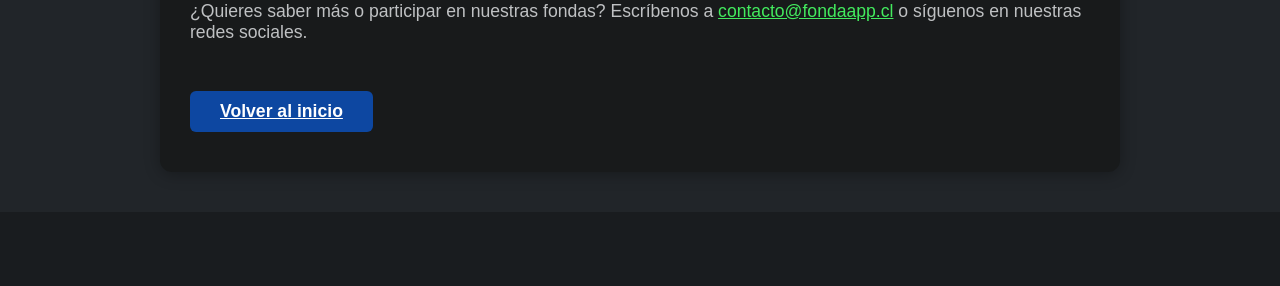
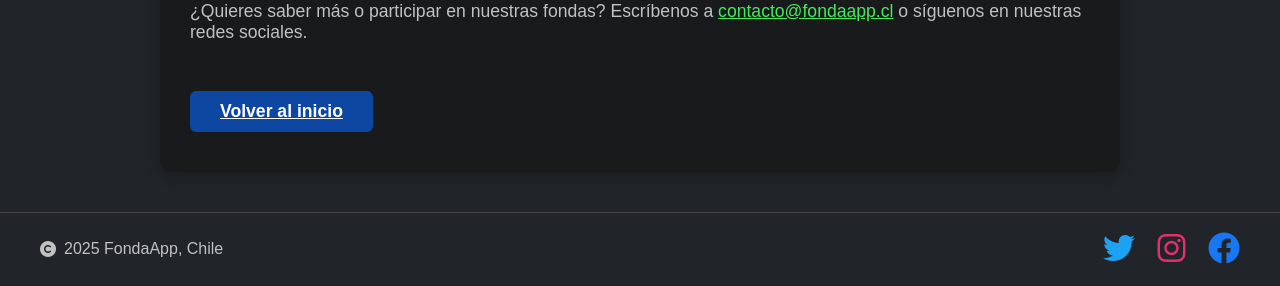
Before and after one commit to EliezerZenteno/zenteno_alegria_rodriguez, a Django app: page /sobrenosotros/ in a window 1280 px wide. Shown: the part 738-1024 px from the top of the page. Before the commit the page ends 870 px from the top, so only its background shows below. Run offline with Django 5.2, Linux system fonts and the light colour scheme.

Commit message:
se subio el footer junto con las redes en todas las secciones

```diff
--- a/FondaApp/core/templates/core/sobrenosotros.html
+++ b/FondaApp/core/templates/core/sobrenosotros.html
@@ -4,6 +4,7 @@
     <meta charset="UTF-8">
     <meta name="viewport" content="width=device-width, initial-scale=1.0">
     <title>Sobre Nosotros | FondaApp</title>
+    <link rel="stylesheet" href="https://cdnjs.cloudflare.com/ajax/libs/font-awesome/6.4.0/css/all.min.css">
     <style>
         body {
             margin: 0;
@@ -101,6 +102,46 @@
             background: #d32f2f;
             color: #fff;
         }
+        .footer {
+            width: 100%;
+            border-top: 1px solid #444;
+            background: #212529;
+            padding: 18px 0;
+            margin-top: 40px;
+        }
+        .footer-content {
+            max-width: 1200px;
+            margin: 0 auto;
+            display: flex;
+            justify-content: space-between;
+            align-items: center;
+            color: #bfc1c3;
+            font-size: 1rem;
+            padding: 0 40px;
+        }
+        .footer-left {
+            display: flex;
+            align-items: center;
+            gap: 8px;
+        }
+        .footer-right a {
+            margin-left: 18px;
+            font-size: 2rem;
+            transition: color 0.2s;
+            vertical-align: middle;
+        }
+        .footer-right a[title="Twitter"] i {
+            color: #1da1f2;
+        }
+        .footer-right a[title="Instagram"] i {
+            color: #e1306c;
+        }
+        .footer-right a[title="Facebook"] i {
+            color: #1877f3;
+        }
+        .footer-right a:hover i {
+            color: #fff;
+        }
     </style>
 </head>
 <body>
@@ -135,5 +176,17 @@
         </p>
         <a href="/" class="btn-volver">Volver al inicio</a>
     </div>
+    <footer class="footer">
+        <div class="footer-content">
+            <div class="footer-left">
+                <i class="fa-solid fa-copyright"></i> 2025 FondaApp, Chile
+            </div>
+            <div class="footer-right">
+                <a href="https://twitter.com/" target="_blank" title="Twitter"><i class="fab fa-twitter"></i></a>
+                <a href="https://instagram.com/" target="_blank" title="Instagram"><i class="fab fa-instagram"></i></a>
+                <a href="https://facebook.com/" target="_blank" title="Facebook"><i class="fab fa-facebook"></i></a>
+            </div>
+        </div>
+    </footer>
 </body>
 </html>
```
